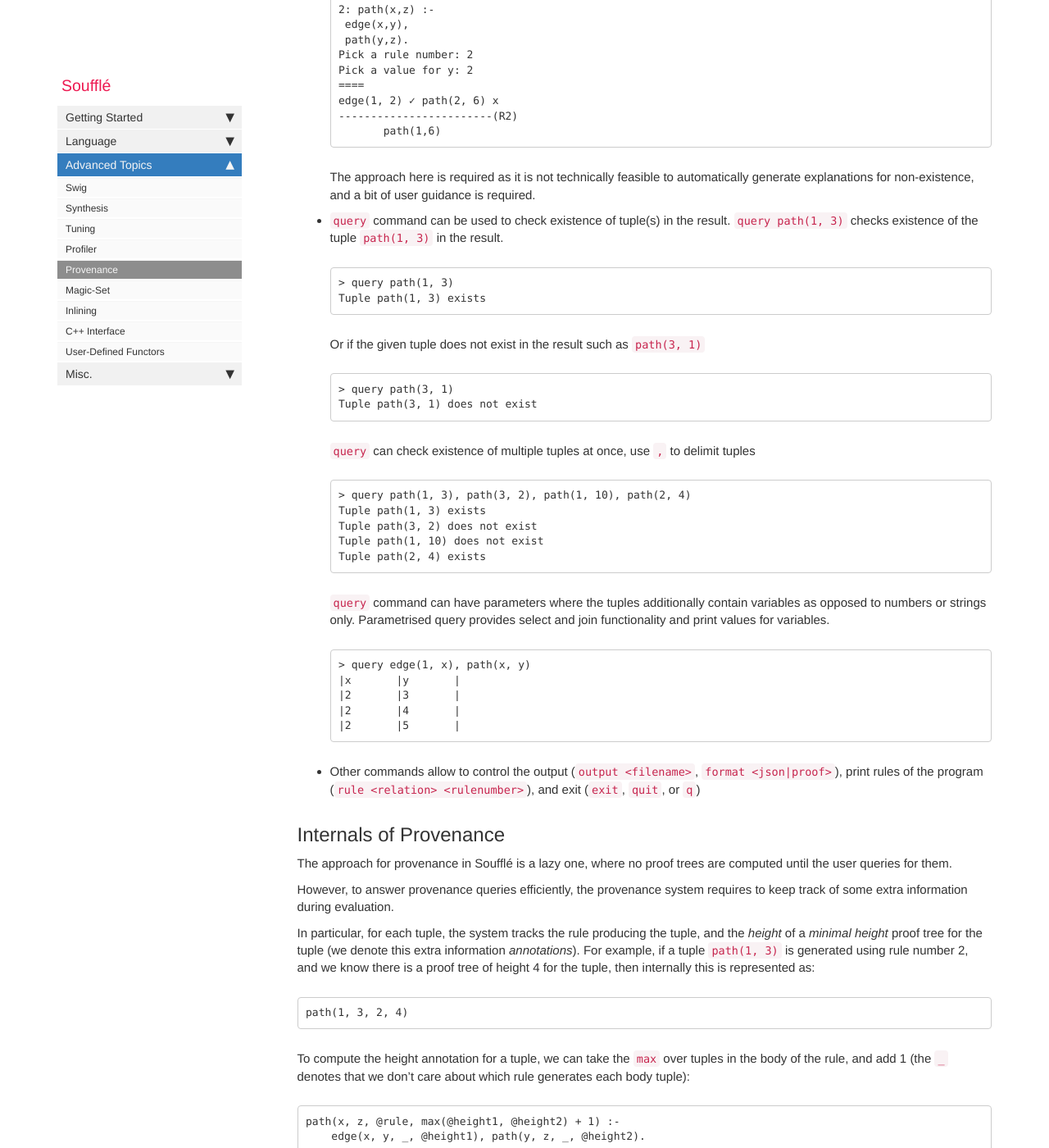
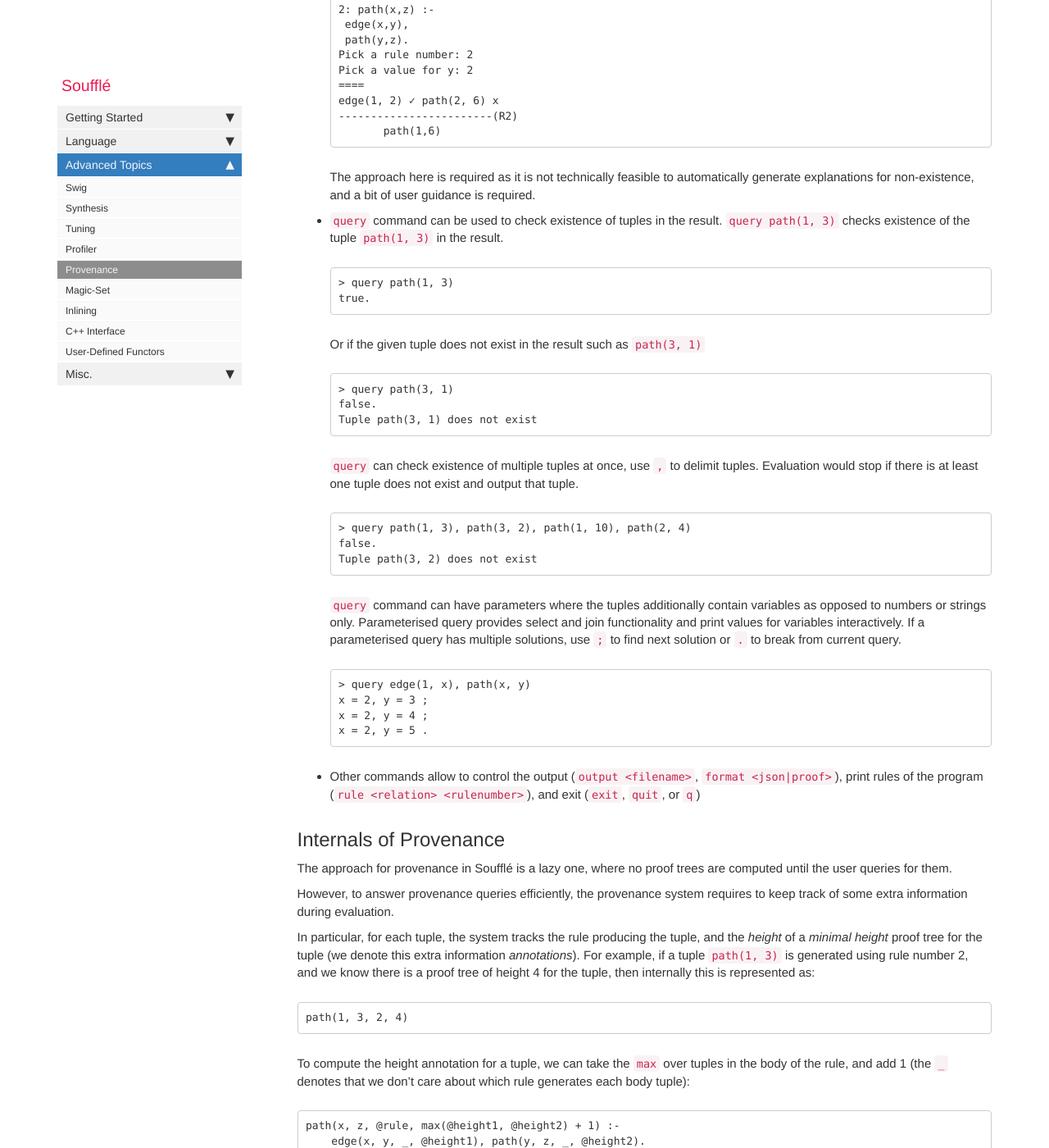
Before and after one commit to souffle-lang/souffle-lang.github.io, a Jekyll site: the page built from pages/docs/provenance.md, in a window 1280 px wide and 1400 px high, scrolled down 1906 px. Shown: the whole window at 82% size. Built offline with Jekyll 4.4.1, drawn with Linux system fonts in a browser that asks for light colours; comment, search, counter and statistics services are not loaded.

Commit message:
update for query in provenance page

````diff
--- a/pages/docs/provenance.md
+++ b/pages/docs/provenance.md
@@ -78,31 +78,29 @@ edge(1, 2) ✓ path(2, 6) x
 ```
 The approach here is required as it is not technically feasible to automatically generate explanations for non-existence, and a bit of user guidance is required.
 
-- `query` command can be used to check existence of tuple(s) in the result. `query path(1, 3)` checks existence of  the tuple `path(1, 3)` in the result.
+- `query` command can be used to check existence of tuples in the result. `query path(1, 3)` checks existence of  the tuple `path(1, 3)` in the result.
 ```
 > query path(1, 3)
-Tuple path(1, 3) exists
+true.
 ```
 Or if the given tuple does not exist in the result such as `path(3, 1)`
 ```
 > query path(3, 1)
+false.
 Tuple path(3, 1) does not exist
 ```
-`query` can check existence of multiple tuples at once, use `,` to delimit tuples
+`query` can check existence of multiple tuples at once, use `,` to delimit tuples. Evaluation would stop if there is at least one tuple does not exist and output that tuple.
 ```
 > query path(1, 3), path(3, 2), path(1, 10), path(2, 4)
-Tuple path(1, 3) exists
+false.
 Tuple path(3, 2) does not exist
-Tuple path(1, 10) does not exist
-Tuple path(2, 4) exists
 ```
-`query` command can have parameters where the tuples additionally contain variables as opposed to numbers or strings only. Parametrised query provides select and join functionality and print values for variables.
+`query` command can have parameters where the tuples additionally contain variables as opposed to numbers or strings only. Parameterised query provides select and join functionality and print values for variables interactively. If a parameterised query has multiple solutions, use `;` to find next solution or `.` to break from current query.
 ```
 > query edge(1, x), path(x, y)
-|x       |y       |
-|2       |3       |
-|2       |4       |
-|2       |5       |
+x = 2, y = 3 ;
+x = 2, y = 4 ;
+x = 2, y = 5 .
 ```
 - Other commands allow to control the output (`output <filename>`, `format <json|proof>`), print rules of the program (`rule <relation> <rulenumber>`), and exit (`exit`, `quit`, or `q`)
 
````
